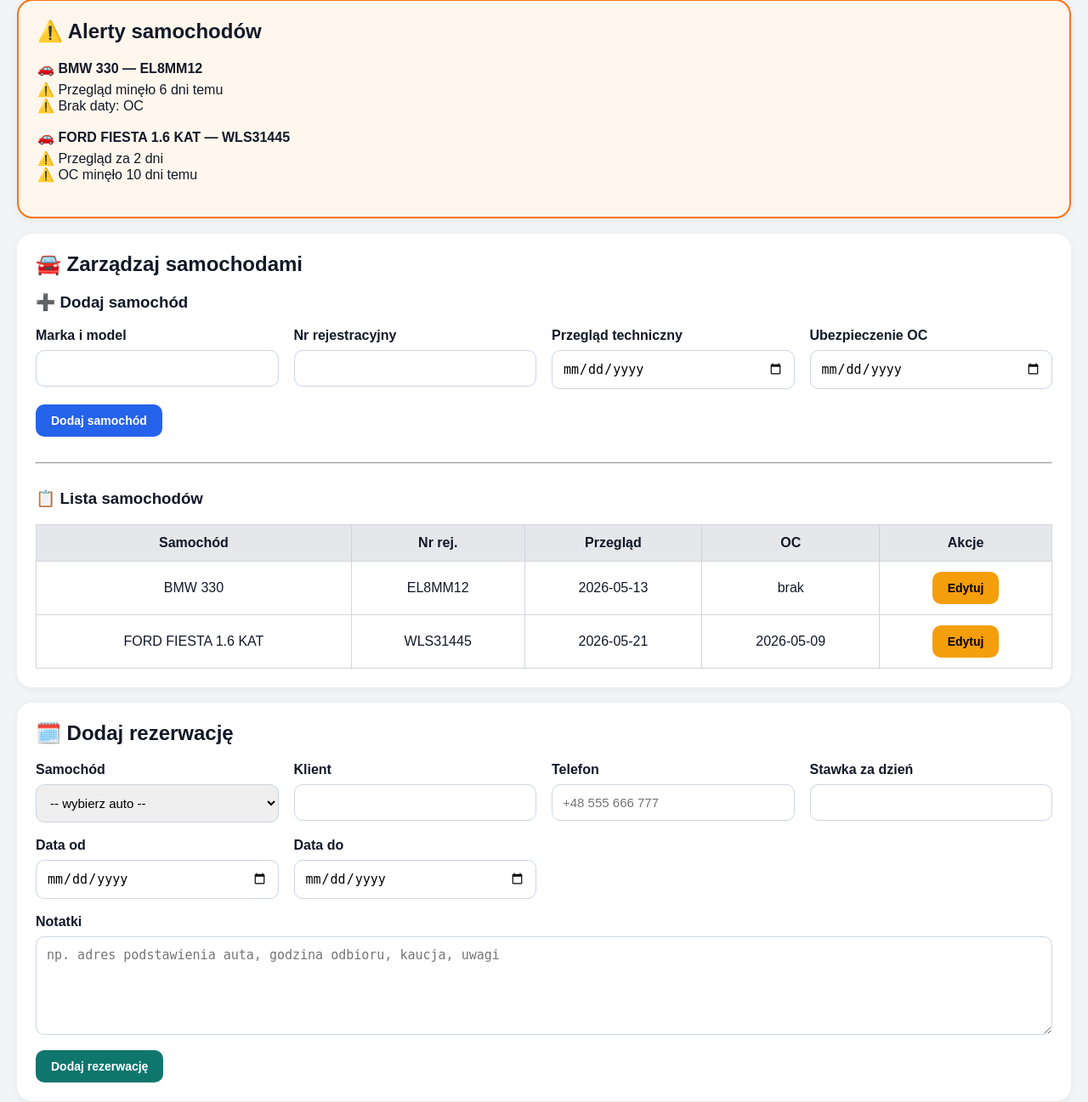
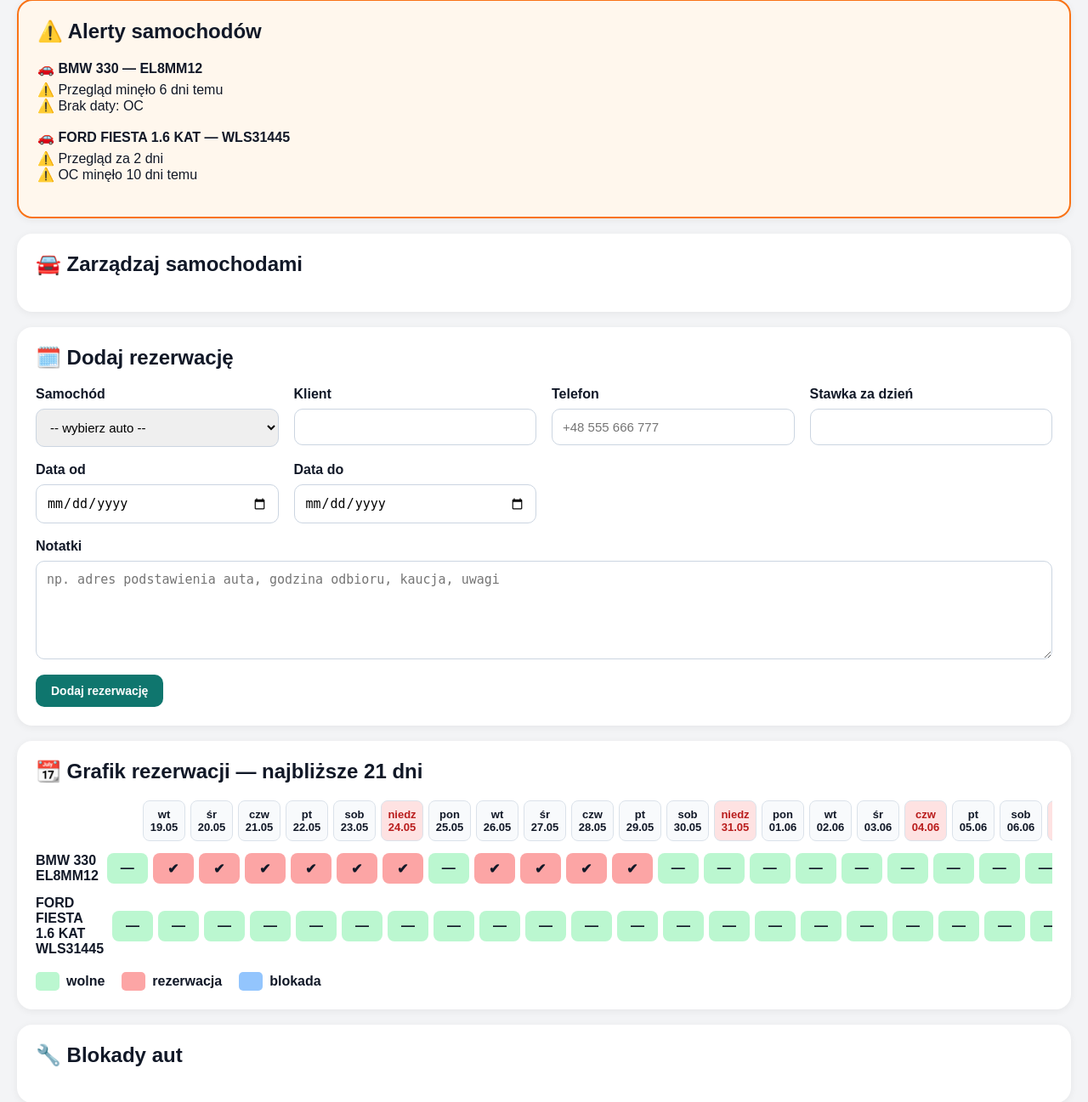
Before and after one commit to madamkiewicz-bit/car-rental-app, a Flask app: page / in a window 1280 px wide. Shown: the part 100-1397 px from the top of the page at 85% size. Run offline with Flask 3, Linux system fonts and the light colour scheme; data comes from the database, SQL or seed files in the repository; both versions use the stored data as it was after the commit.

Commit message:
stable working version

```diff
--- a/templates/index.html
+++ b/templates/index.html
@@ -341,7 +341,7 @@ summary{
 🚘 Zarządzaj samochodami
 </h2>
 
-<div id="cars-admin">
+<div id="cars-admin" class="hidden">
 
 {% if edit_car %}
 
@@ -466,7 +466,7 @@ Dodaj samochód
 
 <button class="btn-orange">
 Edytuj
-</button
+</button>
 
 </form>
 
@@ -551,7 +551,6 @@ Zapisz zmiany
 
 <input type="hidden" name="form_type" value="add_reservation">
 
-
 <div class="form-grid">
 
 <div class="form-field">
@@ -609,10 +608,9 @@ Zapisz zmiany
 
 <br>
 
-<button type="submit" class="btn-green">
-    Dodaj rezerwację
+<button class="btn-green">
+Dodaj rezerwację
 </button>
-
 
 </form>
 
@@ -748,7 +746,6 @@ blokada
 </h2>
 
 <form method="POST">
-    <p style="color:red;">FORM START</p>
 
 <input type="hidden" name="form_type" value="update_block">
 <input type="hidden" name="block_id" value="{{ edit_block.id }}">
```
Also changed, not shown: app.py (renamed from aplikacja.py, +1 -7 lines), requirements.txt (deleted, +0 -10 lines), car_rental.db, 1 other file.
